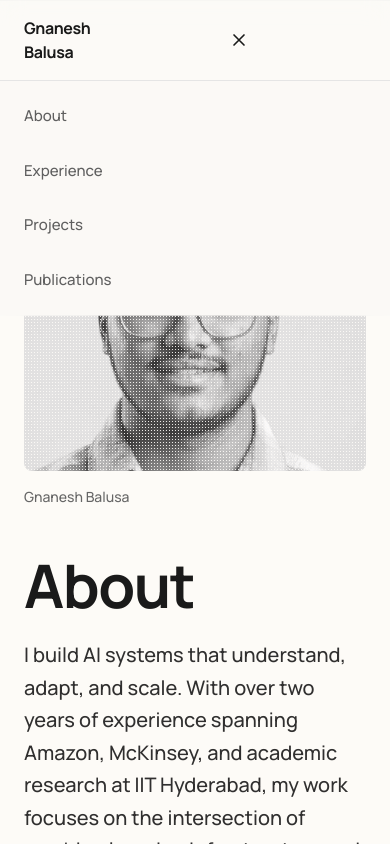
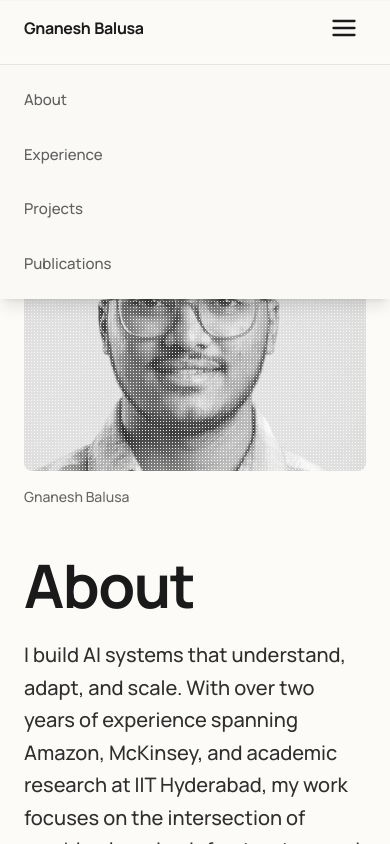
Before and after one commit to gnanesh-16/gnaneshbalusa-portfolio, a React (Vite) app: page / in a window 390 px wide. Both pictures are taken after a click on the button "Open menu". Shown: the top 844 px of the page. Built offline with nearby package versions, Linux system fonts and the light colour scheme.

Commit message:
rmvd-prebuildissues

```diff
--- a/src/components/Header.tsx
+++ b/src/components/Header.tsx
@@ -23,11 +23,11 @@ export const Header: React.FC<HeaderProps> = ({ onAboutClick }) => {
     return (
         <div className="fixed top-0 left-0 right-0 z-50 bg-[#FBF9F6]/68 dark:bg-[#131313]/68 backdrop-blur-md transition-all duration-300 border-b border-transparent dark:border-zinc-800">
             <header className="max-w-[1200px] mx-auto px-6 py-4 flex items-center justify-between">
-                <div className="flex items-center gap-3">
-                    <div className="flex items-center gap-3 cursor-pointer group" onClick={() => scrollToSection('hero')}>
-                        <div className="text-[16px] font-bold tracking-tight text-[#1a1a1a] dark:text-[#f0f0f0]">
-                            Gnanesh Balusa
-                        </div>
+                {/* Logo and Name */}
+                <div className="flex items-center gap-2 cursor-pointer group" onClick={() => scrollToSection('hero')}>
+                    <div className="flex items-center gap-1">
+                        <span className="text-[16px] font-bold tracking-tight text-[#1a1a1a] dark:text-[#f0f0f0]">Gnanesh</span>
+                        <span className="text-[16px] font-bold tracking-tight text-[#1a1a1a] dark:text-[#f0f0f0]">Balusa</span>
                     </div>
                 </div>
 
@@ -49,30 +49,40 @@ export const Header: React.FC<HeaderProps> = ({ onAboutClick }) => {
                             </button>
                         ))}
                     </nav>
+                </div>
 
-                    {/* Mobile Menu Button */}
-                    <button
-                        onClick={() => setMobileMenuOpen(!mobileMenuOpen)}
-                        className="md:hidden p-2 rounded-lg hover:bg-black/5 dark:hover:bg-white/10 transition-colors"
-                    >
-                        {mobileMenuOpen ? <Icons.X className="w-5 h-5" /> : <Icons.Menu className="w-5 h-5" />}
-                    </button>
+                {/* Social Icons - Desktop Only */}
+                <div className="hidden md:flex items-center gap-4 ml-4">
+                    <a href="https://github.com/gnanesh-16" target="_blank" rel="noopener noreferrer" title="GitHub">
+                        <Icons.GitHub className="w-6 h-6 text-[#555] dark:text-[#b0b0b0] hover:text-[#1a1a1a] dark:hover:text-white cursor-pointer transition-colors" />
+                    </a>
+                    <a href="https://in.linkedin.com/in/gnaneshbalusa" target="_blank" rel="noopener noreferrer" title="LinkedIn">
+                        <Icons.LinkedIn className="w-6 h-6 text-[#555] dark:text-[#b0b0b0] hover:text-[#1a1a1a] dark:hover:text-white cursor-pointer transition-colors" />
+                    </a>
                 </div>
+
+                {/* Hamburger for Mobile */}
+                <button
+                    className="md:hidden ml-auto flex items-center justify-center p-2 rounded focus:outline-none"
+                    onClick={() => setMobileMenuOpen(!mobileMenuOpen)}
+                    aria-label="Open menu"
+                    style={{ position: 'absolute', right: 24 }}
+                >
+                    <svg width="28" height="28" viewBox="0 0 24 24" fill="none" stroke="currentColor" strokeWidth="2" strokeLinecap="round" strokeLinejoin="round" className="text-[#1a1a1a] dark:text-[#f0f0f0]">
+                        <line x1="3" y1="12" x2="21" y2="12" />
+                        <line x1="3" y1="6" x2="21" y2="6" />
+                        <line x1="3" y1="18" x2="21" y2="18" />
+                    </svg>
+                </button>
             </header>
-
             {/* Mobile Menu */}
             {mobileMenuOpen && (
-                <div className="md:hidden bg-[#FBF9F6] dark:bg-[#131313] border-t border-[#e5e5e5] dark:border-zinc-800 px-6 py-4">
+                <div className="md:hidden fixed top-16 left-0 right-0 bg-[#FBF9F6] dark:bg-[#131313] border-t border-[#e5e5e5] dark:border-zinc-800 px-6 py-4 z-50 shadow-lg">
                     <nav className="flex flex-col gap-4 text-[15px] font-medium text-[#5f5f5f] dark:text-[#a0a0a0]">
-                        {[
-                            { label: 'About', id: 'about' },
-                            { label: 'Experience', id: 'experience' },
-                            { label: 'Projects', id: 'projects' },
-                            { label: 'Publications', id: 'publications' },
-                        ].map(item => (
+                        {[{ label: 'About', id: 'about' },{ label: 'Experience', id: 'experience' },{ label: 'Projects', id: 'projects' },{ label: 'Publications', id: 'publications' }].map(item => (
                             <button
                                 key={item.id}
-                                onClick={() => scrollToSection(item.id)}
+                                onClick={() => { scrollToSection(item.id); setMobileMenuOpen(false); }}
                                 className="text-left hover:text-[#1a1a1a] dark:hover:text-white transition-colors py-2"
                             >
                                 {item.label}
```
